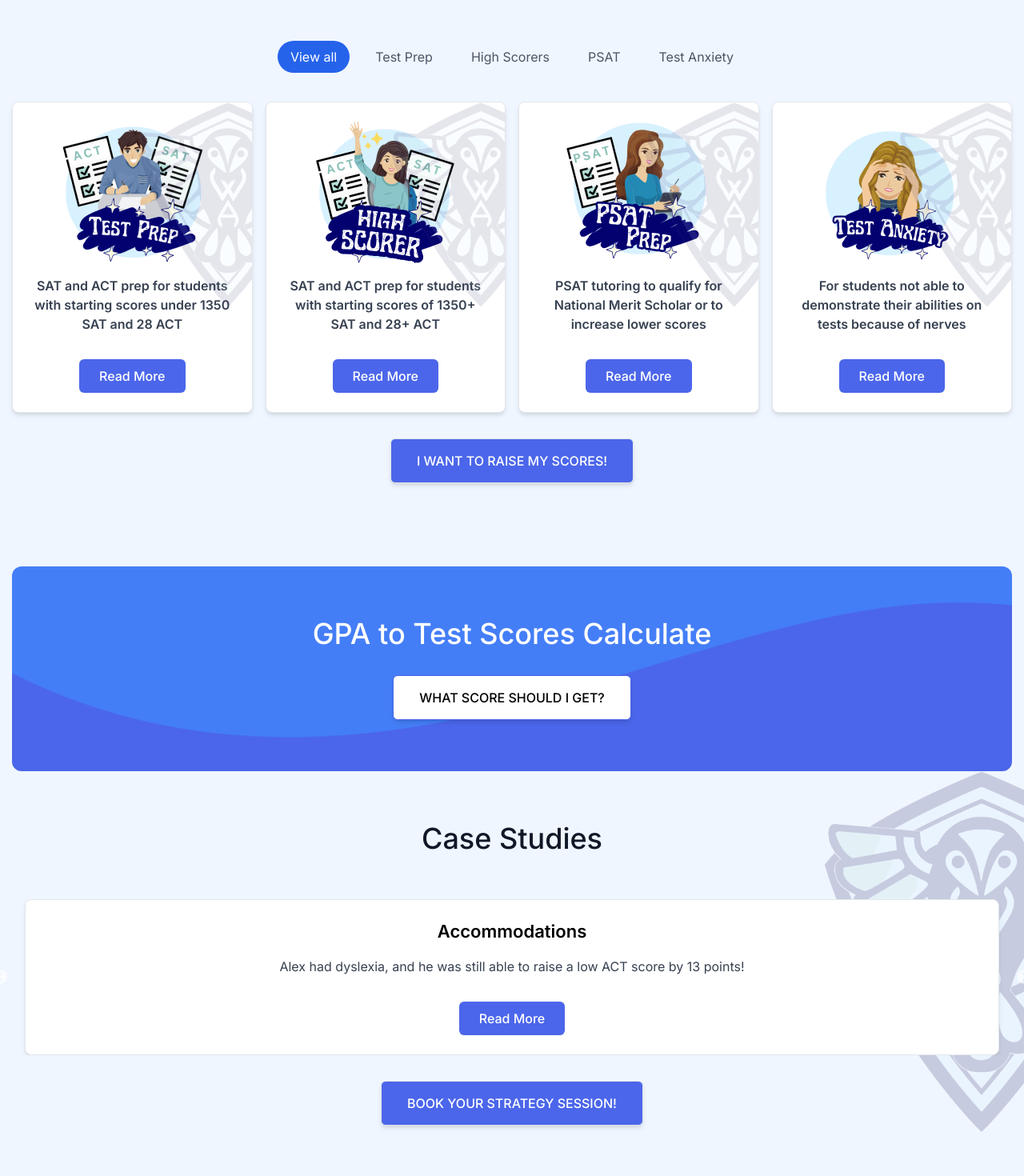
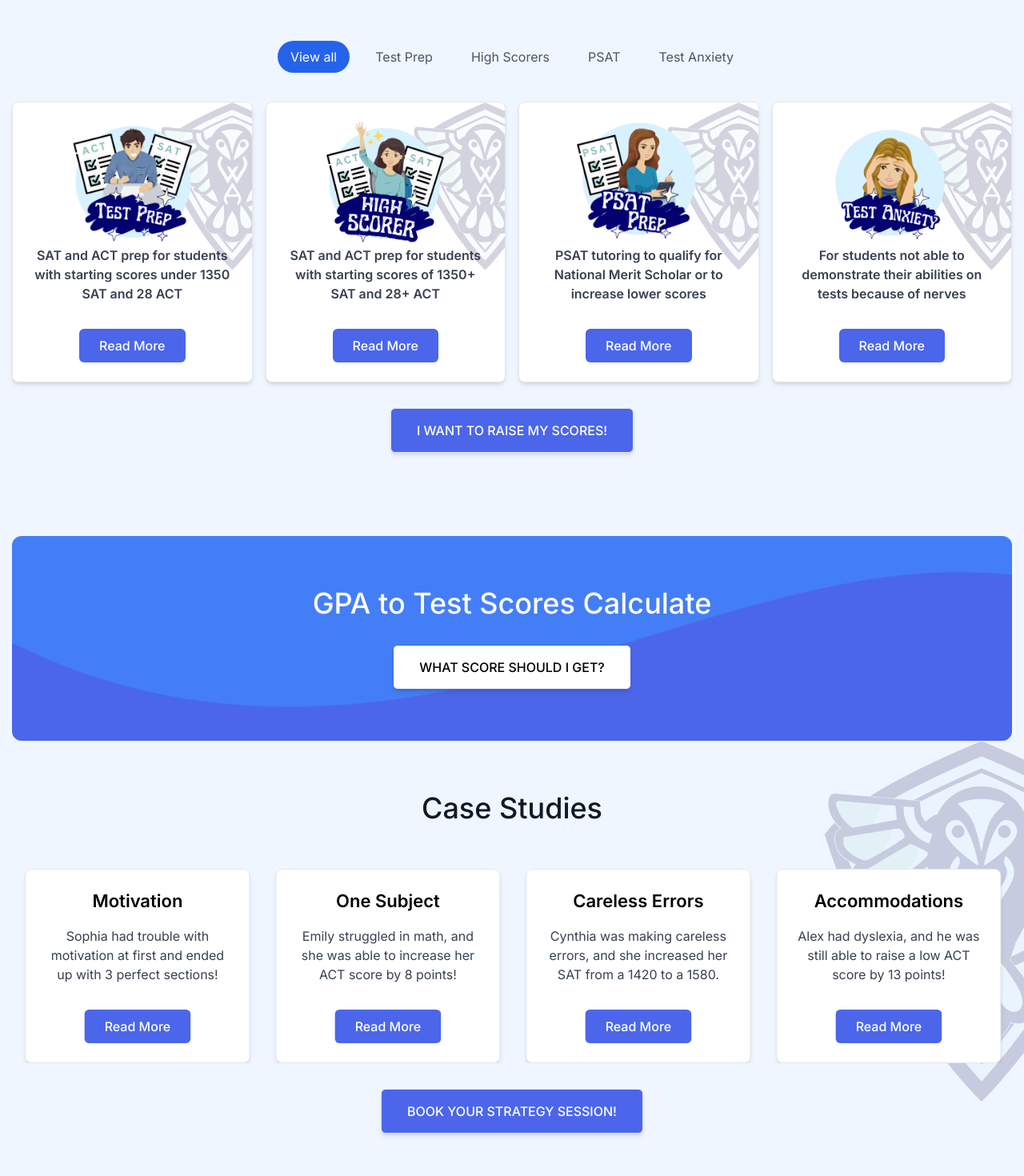
Before and after one commit to techxensolutions/CollageMasterMind, a Next.js app: page / in a window 1280 px wide. Shown: the part 4420-5890 px from the top of the page at 80% size. Built offline with nearby package versions, Linux system fonts and the light colour scheme.

Commit message:
Added Slider in Case Studies

```diff
--- a/src/components/CaseStudies.tsx
+++ b/src/components/CaseStudies.tsx
@@ -37,34 +37,41 @@ const CaseStudies = () => {
     },
   ];
 
-  const settings = {
+  var settings = {
     infinite: true,
-    speed: 500,
-    slidesToShow: 1,
+    arrows: false,
+    slidesToShow: 4,
     slidesToScroll: 1,
+    initialSlide: 0,
+    autoplay: true,
+    speed: 4000,
+    autoplaySpeed: 3000,
     responsive: [
       {
-        breakpoint: 1024, // Large screens
-        settings: {
-          slidesToShow: 5,
-          slidesToScroll: 5,
-        },
-      },
-      {
-        breakpoint: 768, // Medium screens
+        breakpoint: 1024,
         settings: {
           slidesToShow: 3,
           slidesToScroll: 3,
-        },
+          infinite: true,
+          dots: true
+        }
       },
       {
-        breakpoint: 640, // Small screens
+        breakpoint: 600,
+        settings: {
+          slidesToShow: 2,
+          slidesToScroll: 2,
+          initialSlide: 2
+        }
+      },
+      {
+        breakpoint: 480,
         settings: {
           slidesToShow: 1,
-          slidesToScroll: 1,
-        },
-      },
-    ],
+          slidesToScroll: 1
+        }
+      }
+    ]
   };
 
   return (
@@ -80,7 +87,7 @@ const CaseStudies = () => {
         <div className="mt-14">
           <Slider {...settings}>
             {caseStudies.map((caseStudy) => (
-              <div key={caseStudy.id} className="px-4">
+              <div key={caseStudy.id} className="px-4 w-1/4">
                 <div className="bg-white border border-gray-200 rounded-lg p-6 text-center shadow-md hover:shadow-lg transition-shadow duration-300">
                   <h3 className="case-study-title text-center">
                     {caseStudy.title}
--- a/src/components/ScoresSection.tsx
+++ b/src/components/ScoresSection.tsx
@@ -62,7 +62,7 @@ const ScoresSection: React.FC = () => {
   ];
 
   return (
-    <div className="relative pb-16 pt-32" ref={setRefs}>
+    <div className="relative pb-16 pt-32 " ref={setRefs}>
       <div className="px-4 max-w-[1250px] mx-auto sm:px-6 lg:px-8">
         <h2 className="text-3xl font-[600] text-center text-gray-900 sm:text-4xl">
           What Scores Should I Try to Reach?
--- a/src/components/StrategySection.tsx
+++ b/src/components/StrategySection.tsx
@@ -31,6 +31,7 @@ const StrategySection = () => {
               visible: { opacity: 1 },
               hidden: { opacity: 0 }
             }}
+
             transition={{
               duration: 0.8,
               delay: 0.2,
--- a/src/components/TestPrepProgram.tsx
+++ b/src/components/TestPrepProgram.tsx
@@ -126,26 +126,32 @@ const TestPrepPrograms: React.FC = () => {
           {filteredPrograms.map((program, index) => (
             <motion.div
               key={program.id}
-              className="bg-white border border-gray-200 rounded-lg p-6 text-center shadow-md hover:shadow-lg transition-shadow duration-300 relative"
+              className="bg-white border border-gray-200 rounded-lg text-center shadow-md hover:shadow-lg transition-shadow duration-300 relative min-h-[20em]"
               custom={index}
               initial="hidden"
               animate={inView ? "visible" : "hidden"}
               variants={cardVariants}
             >
-              <img src='/images/ScoresBG.png' alt="bg" className="absolute object-contain max-h-64 right-0 top-0 opacity-60 z-0 overflow-hidden" />
+              <div className="absolute object-contain h-[60%] max-h-72 right-0 top-0 overflow-hidden">
+              <img src='/images/ScoresBG.png' alt="bg" className="w-full h-full object-contain" />
+              </div>
+              <div className="z-30 h-1/2 w-full absolute top-0 mx-auto mb-4 pt-6">
               <img
                 src={program.image}
                 alt={program.title}
-                className="mx-auto mb-4 z-30 overflow-hidden"
+                className=" w-full h-full object-contain"
               />
-              <p className="mt-4 font-[600] text-gray-700">{program.description}</p>
-              <div className="mt-8">
+              </div>
+              <div className="mt-[60%]">
+              <p className="mt-4 font-[600] text-gray-700 px-6">{program.description}</p>
+              <div className="mt-8 pb-6">
                 <Link
                   href="#"
                   className="inline-block px-6 py-2 border border-transparent text-base font-medium rounded-md bg-primary text-white hover:bg-primary-dark"
                 >
                   Read More
                 </Link>
+              </div>
               </div>
             </motion.div>
           ))}
```
